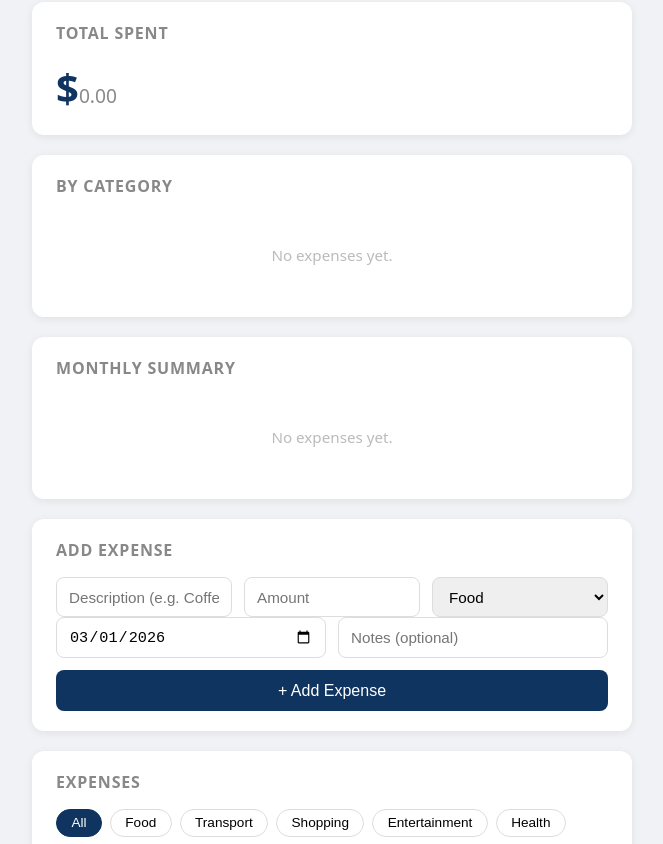
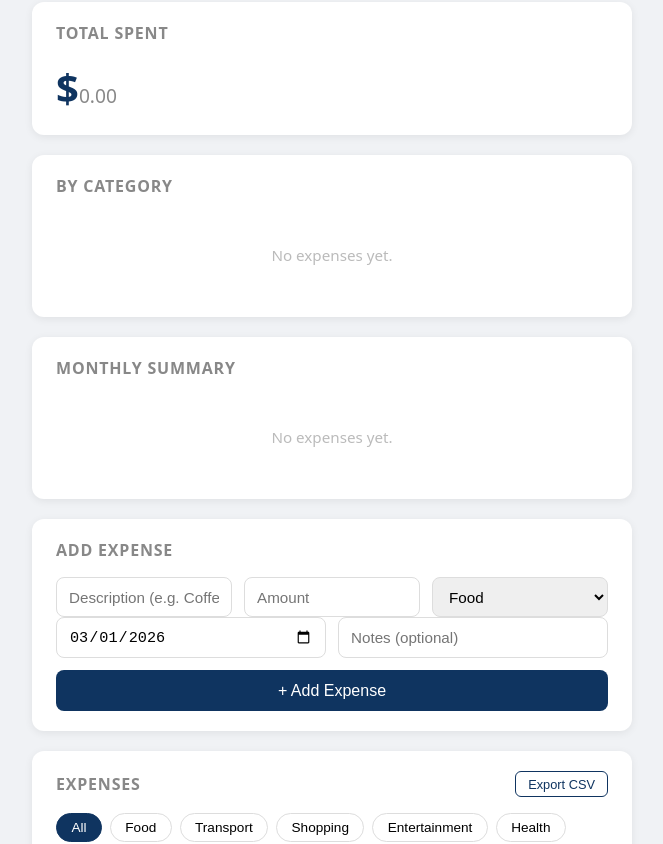
Before and after one commit to jerrysam13/ExpenseTracker, a plain HTML site: page index.html in a window 1280 px wide. Shown: the part 93-937 px from the top of the page, without its empty margins (308-971 px from the left). Drawn offline with Linux system fonts and the light colour scheme.

Commit message:
stage 3: add CSV export button

```diff
--- a/index.html
+++ b/index.html
@@ -225,6 +225,29 @@
       transition: width 0.3s;
     }
 
+    /* ── Card header (title + action button on same row) ── */
+    .card-header {
+      display: flex;
+      align-items: center;
+      justify-content: space-between;
+      margin-bottom: 1rem;
+    }
+
+    .card-header h2 { margin-bottom: 0; }
+
+    .export-btn {
+      padding: 0.3rem 0.75rem;
+      border: 1.5px solid #0f3460;
+      background: white;
+      color: #0f3460;
+      border-radius: 6px;
+      font-size: 0.8rem;
+      cursor: pointer;
+      transition: all 0.2s;
+    }
+
+    .export-btn:hover { background: #0f3460; color: white; }
+
     /* ── Error message ── */
     .error-msg {
       color: #e74c3c;
@@ -285,7 +308,10 @@
 
     <!-- Filter + list -->
     <div class="card">
-      <h2>Expenses</h2>
+      <div class="card-header">
+        <h2>Expenses</h2>
+        <button class="export-btn" onclick="exportCSV()">Export CSV</button>
+      </div>
       <div class="filter-bar" id="filter-bar">
         <button class="active" onclick="setFilter('All', this)">All</button>
         <button onclick="setFilter('Food', this)">Food</button>
@@ -483,6 +509,25 @@
       }).join('');
     }
 
+    // ── CSV export ────────────────────────────────────────────────────────────
+    function exportCSV() {
+      if (expenses.length === 0) return;
+
+      const escape = v => `"${String(v).replace(/"/g, '""')}"`;
+      const header = ['Date', 'Description', 'Category', 'Amount', 'Notes'].map(escape);
+      const rows = expenses.map(e => [
+        e.date, e.name, e.category, e.amount.toFixed(2), e.notes || ''
+      ].map(escape));
+
+      const csv = [header, ...rows].map(r => r.join(',')).join('\n');
+      const a = Object.assign(document.createElement('a'), {
+        href: URL.createObjectURL(new Blob([csv], { type: 'text/csv' })),
+        download: 'expenses.csv',
+      });
+      a.click();
+      URL.revokeObjectURL(a.href);
+    }
+
     // ── Date formatter ────────────────────────────────────────────────────────
     function formatDate(iso) {
       const [y, m, d] = iso.split('-').map(Number);
```
